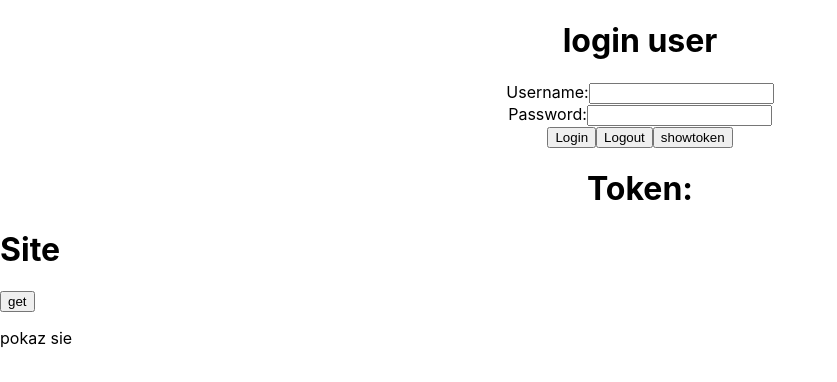
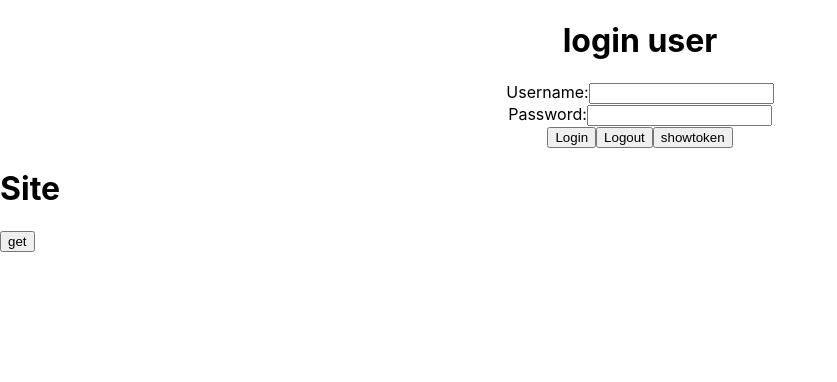
Before and after one commit to mpotoniec/ZTI-Projekt-frontend, a React (Create React App) app: page /login in a window 1280 px wide. Shown: the top 382 px of the page, without its empty margins (0-837 px from the left). Built offline with nearby package versions, Linux system fonts and the light colour scheme.

Commit message:
commit for Tomek

```diff
--- a/src/App.js
+++ b/src/App.js
@@ -36,8 +36,6 @@ render(){
 
           </Route>
 
-
-
         </div>
       </Router>
       <Reservation token={this.state.message}/>
--- a/src/components/login.js
+++ b/src/components/login.js
@@ -67,7 +67,6 @@ class Login extends Component {
                 <button onClick={this.login}>Login</button>
                 <button onClick={this.logout}>Logout</button>
                 <button onClick={this.showtoken}>showtoken</button>
-                <h1>Token: { this.state.token }</h1>
             </div>
         );
     }
@@ -75,3 +74,4 @@ class Login extends Component {
 
 
 export default Login;
+//<h1>Token: { this.state.token }</h1>
--- a/src/components/reservation.js
+++ b/src/components/reservation.js
@@ -2,7 +2,8 @@ import React, { Component } from "react";
 
 class Reservation extends Component {
     state = {
-        token: null
+        token: null,
+        data_from_site: ''
     };
 
     get_data = event => {
@@ -15,6 +16,7 @@ class Reservation extends Component {
             data => {
                 console.log("fetching...")
                 console.log(data)
+                this.setState({data_from_site: data})
             }
         ).catch(error => console.error(error))
     }
@@ -32,7 +34,7 @@ class Reservation extends Component {
             <div>
                 <h1>Site</h1>
                 <button onClick={this.get_data}>get</button>
-                <p> pokaz sie {this.state.token}</p>
+                <p> { this.state.data_from_site }</p>
 
             </div>
         )
@@ -40,3 +42,4 @@ class Reservation extends Component {
 }
 
 export default Reservation;
+//<p> {this.state.token}</p>
```
